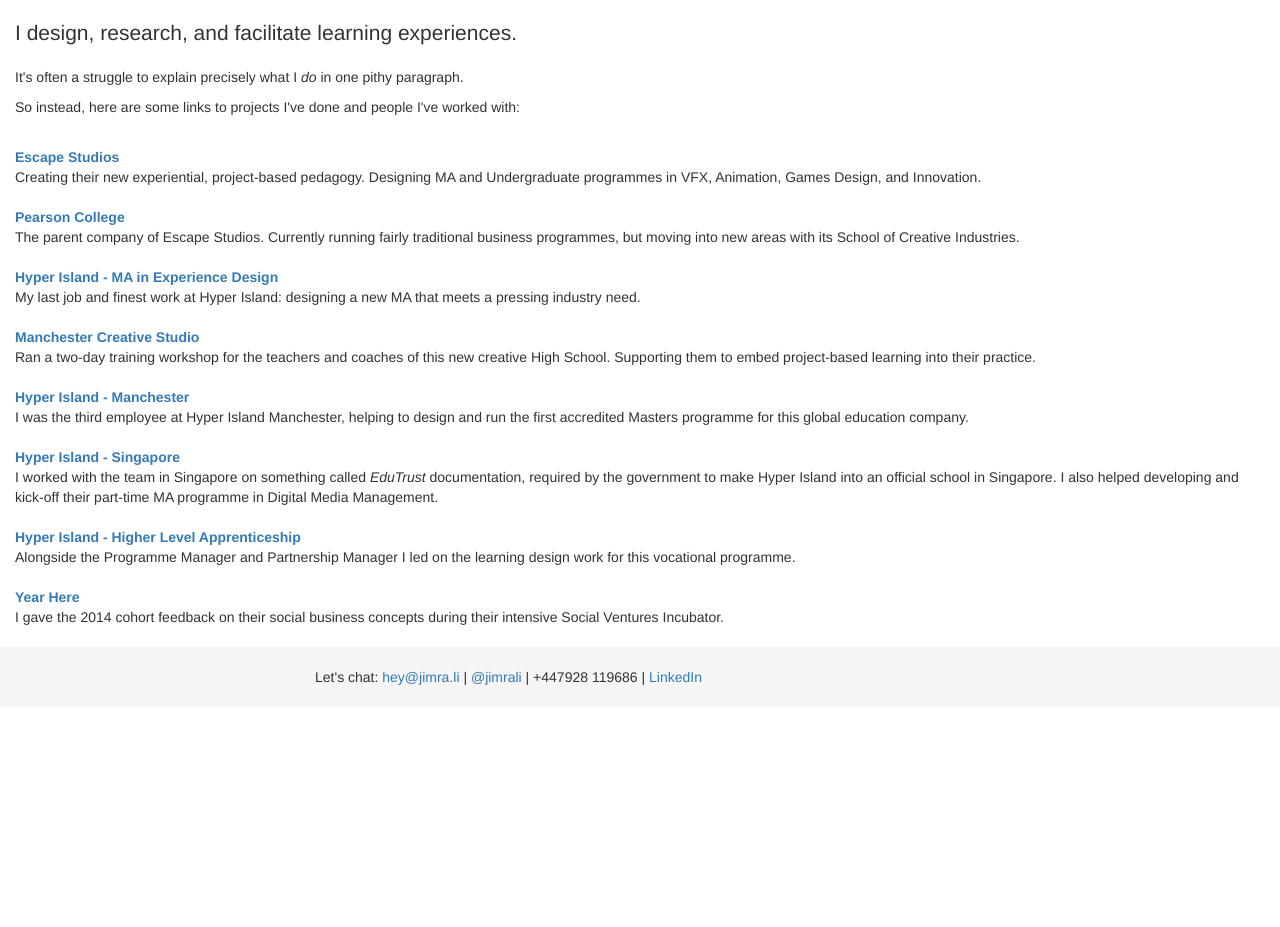
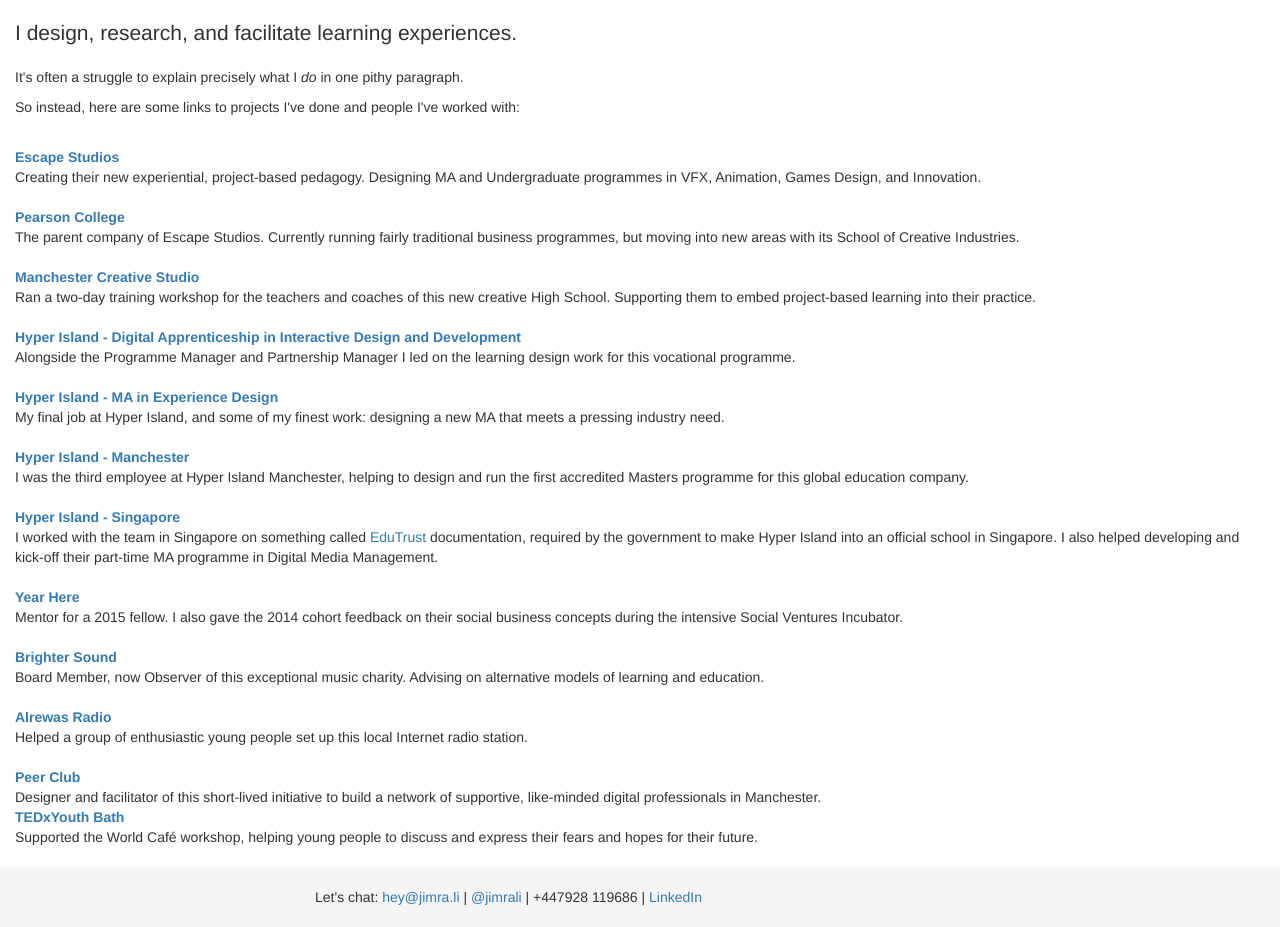
Before and after one commit to jimrali/jimrali-basic, a plain HTML site: page index.html in a window 1280 px wide. Shown: the part 102-1029 px from the top of the page. Before the commit the page ends 809 px from the top, so only its background shows below. Drawn offline with nearby package versions, Linux system fonts and the light colour scheme.

Commit message:
Update index.html

```diff
--- a/index.html
+++ b/index.html
@@ -77,23 +77,34 @@
   <dt><a href="http://www.pearsoncollege.com/">Pearson College</a></dt>
   <dd>The parent company of Escape Studios. Currently running fairly traditional business programmes, but moving into new areas with its School of Creative Industries.</dd>
   <br>
-  <dt><a href="https://www.hyperisland.com/programs-and-courses/ma-digital-experience-design">Hyper Island - MA in Experience Design</a></dt>
-  <dd>My last job and finest work at Hyper Island: designing a new MA that meets a pressing industry need.</dd>
-  <br>
   <dt><a href="http://mcstudio.co.uk/school/">Manchester Creative Studio</a></dt>
   <dd>Ran a two-day training workshop for the teachers and coaches of this new creative High School. Supporting them to embed project-based learning into their practice.</dd>
+  <br>
+  <dt><a href="https://www.hyperisland.com/programs-and-courses/digital-apprenticeship">Hyper Island - Digital Apprenticeship in Interactive Design and Development</a></dt>
+  <dd>Alongside the Programme Manager and Partnership Manager I led on the learning design work for this vocational programme.</dd>
+  <br>
+  <dt><a href="https://www.hyperisland.com/programs-and-courses/ma-digital-experience-design">Hyper Island - MA in Experience Design</a></dt>
+  <dd>My final job at Hyper Island, and some of my finest work: designing a new MA that meets a pressing industry need.</dd>
   <br>
   <dt><a href="http://hyperislandintheuk.tumblr.com/">Hyper Island - Manchester</a></dt>
   <dd>I was the third employee at Hyper Island Manchester, helping to design and run the first accredited Masters programme for this global education company.</dd>
   <br>
   <dt><a href="https://www.hyperisland.com/about/locations/singapore">Hyper Island - Singapore</a></dt>
-  <dd>I worked with the team in Singapore on something called <i>EduTrust</i> documentation, required by the government to make Hyper Island into an official school in Singapore. I also helped developing and kick-off their part-time MA programme in Digital Media Management.</dd>
-  <br>
-  <dt><a href="https://www.hyperisland.com/programs-and-courses/digital-apprenticeship">Hyper Island - Higher Level Apprenticeship</a></dt>
-  <dd>Alongside the Programme Manager and Partnership Manager I led on the learning design work for this vocational programme.</dd>
+  <dd>I worked with the team in Singapore on something called <a href="https://www.cpe.gov.sg/for-peis/edutrust-certification-scheme/edutrust-certification-scheme">EduTrust</a> documentation, required by the government to make Hyper Island into an official school in Singapore. I also helped developing and kick-off their part-time MA programme in Digital Media Management.</dd>
   <br>
   <dt><a href="http://yearhere.org/">Year Here</a></dt>
-  <dd>I gave the 2014 cohort feedback on their social business concepts during their intensive Social Ventures Incubator.</dd>
+  <dd>Mentor for a 2015 fellow. I also gave the 2014 cohort feedback on their social business concepts during the intensive Social Ventures Incubator.</dd>
+  <br>
+  <dt><a href="http://www.brightersound.com/">Brighter Sound</a></dt>
+  <dd>Board Member, now Observer of this exceptional music charity. Advising on alternative models of learning and education.</dd>
+  <br>
+  <dt><a href="https://twitter.com/alrewasradio">Alrewas Radio</a></dt>
+  <dd>Helped a group of enthusiastic young people set up this local Internet radio station.</dd>
+  <br>
+  <dt><a href="https://www.manchesterdigital.com/peer-club">Peer Club</a></dt>
+  <dd>Designer and facilitator of this short-lived initiative to build a network of supportive, like-minded digital professionals in Manchester.</dd>
+  <dt><a href="http://www.tedxyouthbath.com/">TEDxYouth Bath</a></dt>
+  <dd>Supported the World Café workshop, helping young people to discuss and express their fears and hopes for their future.</dd>
 </dl>
     </div>
     <div id="footer">
```
